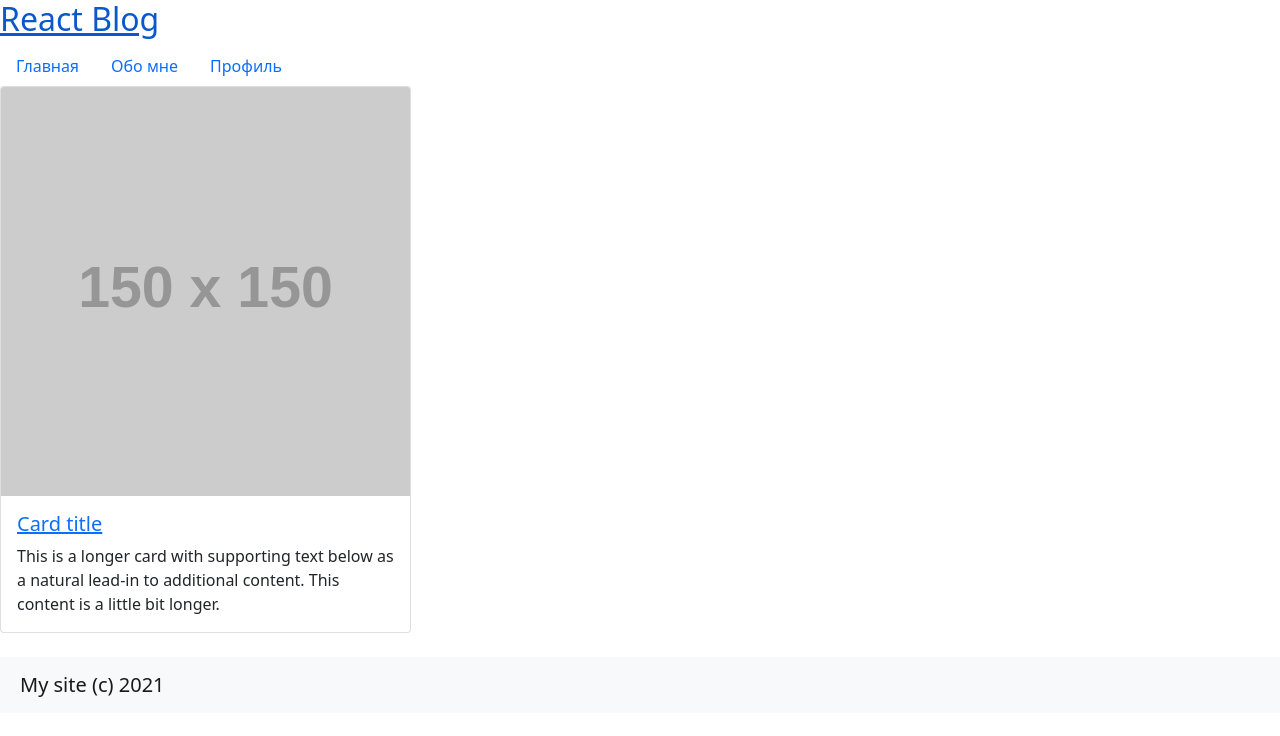
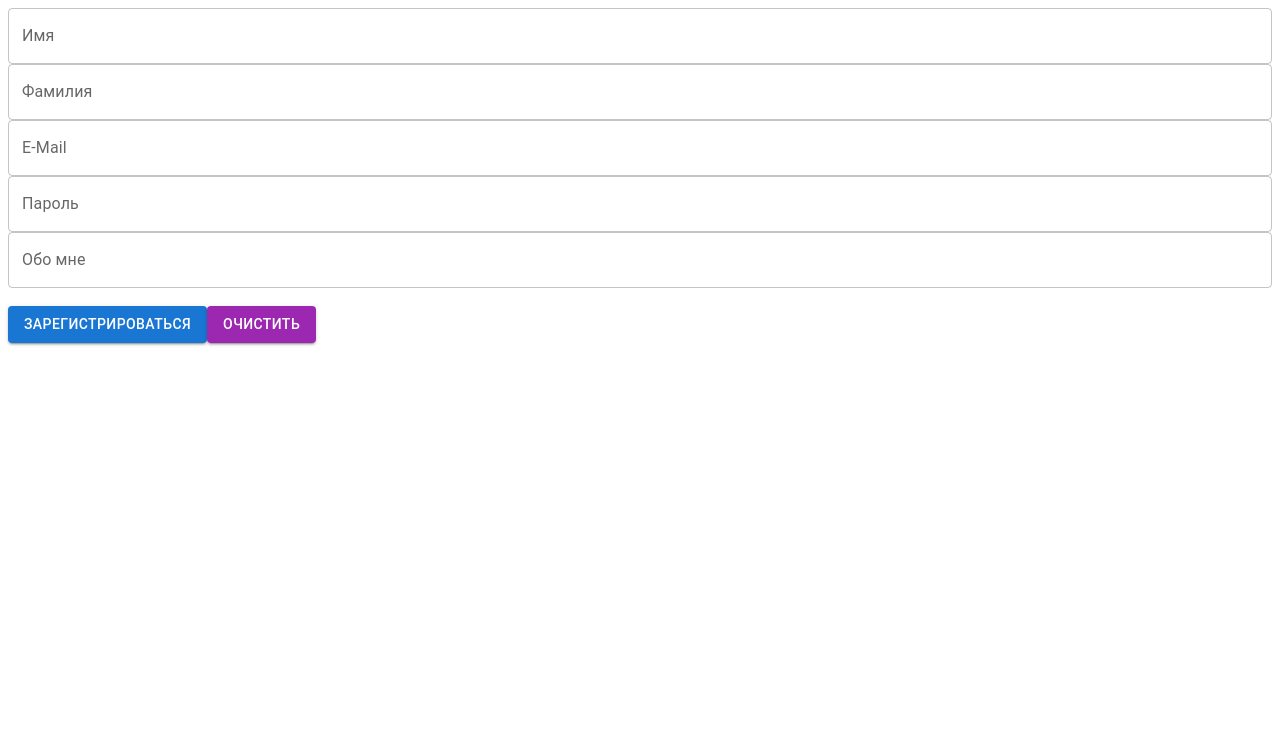
Before and after one commit to kemaldemirel/archakov-mentoring, a React (Create React App) app: page / in a window 1280 px wide. Shown: the top 736 px of the page. Built offline with nearby package versions, Linux system fonts and the light colour scheme.

Commit message:
Сделал дз 6

```diff
--- a/package.json
+++ b/package.json
@@ -16,6 +16,8 @@
     "react": "^17.0.2",
     "react-bootstrap": "^2.0.0-rc.1",
     "react-dom": "^17.0.2",
+    "react-hook-form": "^7.17.5",
+    "react-router-dom": "^5.3.0",
     "react-scripts": "4.0.3",
     "web-vitals": "^1.1.2"
   },
--- a/src/home-work-6/App.jsx
+++ b/src/home-work-6/App.jsx
@@ -1,68 +1,98 @@
-import Article from './Article.jsx'
-import { Nav, Navbar, Row, Col, Card } from "react-bootstrap";
-import 'bootstrap/dist/css/bootstrap.min.css';
+import React from "react";
+import { useForm } from "react-hook-form";
+import TextField from '@mui/material/TextField';
+import Button from '@mui/material/Button'
 
-export default function App() {
-  const { pathname } = window.location;
-  const postID = pathname.split('/').pop()
-  console.log(postID)
+function App() {
+  const { handleSubmit, register, formState, reset } = useForm();
+
+  const onSubmit = (values) => console.log("ФОРМА!", values);
+
+  //очистка формы
+  const resetForm = () => {
+    reset({
+      firstName: "",
+      lastName: "",
+      email: "",
+      password: ""
+    });
+  };
 
   return (
     <div className="App">
-      <header>
-        <h2>
-          <a href="/">React Blog</a>
-        </h2>
-        <Nav variant="pills" defaultActiveKey="/">
-          <Nav.Item>
-            <Nav.Link eventKey="/home" to="/">
-              Главная
-            </Nav.Link>
-          </Nav.Item>
-          <Nav.Item>
-            <Nav.Link eventKey="/home" to="/about">
-              Обо мне
-            </Nav.Link>
-          </Nav.Item>
-          <Nav.Item>
-            <Nav.Link eventKey="/home" to="/profile">
-              Профиль
-            </Nav.Link>
-          </Nav.Item>
-        </Nav>
-      </header>
-      {pathname === "/" && (
-        <Row xs={1} md={3} className="g-4">
-          <Col>
-            <Card>
-              <Card.Img variant="top" src="https://via.placeholder.com/150x150" />
-              <Card.Body>
-                <Card.Title>
-                  <a href="/post/1">Card title</a>
-                </Card.Title>
-                <Card.Text>
-                  This is a longer card with supporting text below as a natural lead-in to
-                  additional content. This content is a little bit longer.
-                </Card.Text>
-              </Card.Body>
-            </Card>
-          </Col>
-        </Row>
-      )}
-      {
-        pathname.includes('post') && postID && (
-          <Article postID={postID} />
-        )
-      }
-      {pathname === "/about" && (
-        <Card>
-          <Card.Body>Это мой личный сайт!</Card.Body>
-        </Card>
-      )}
+      <div className="row">
+        <TextField
+          name="firstName"
+          label="Имя"
+          {...register("firstName", {
+            validate: (value) => value !== "admin" || "Nice try!"
+          })}
+          helperText={
+            formState.errors.firstName && formState.errors.firstName.message
+          }
+          error={!!formState.errors.firstName}
+          fullWidth
+        />
+        <TextField
+          name="lastName"
+          label="Фамилия"
+          {...register("lastName", {
+            required: "Это обязательное поле!"
+          })}
+          helperText={
+            formState.errors.lastName && formState.errors.lastName.message
+          }
+          error={!!formState.errors.lastName}
+          fullWidth
+        />
+      </div>
+      <div className="row">
+        <TextField
+          {...register("email", {
+            pattern: {
+              value: /^[A-Z0-9._%+-]+@[A-Z0-9._%+-]+\.[A-Z]{2,}$/i,
+              message: "Это неверная почта!"
+            }
+          })}
+          helperText={formState.errors.email && formState.errors.email.message}
+          error={!!formState.errors.email}
+          name="email"
+          label="E-Mail"
+          defaultValue=""
+          fullWidth
+        />
+        <TextField
+          {...register("password", {
+            required: "Это обязательное поле!"
+          })}
+          helperText={
+            formState.errors.password && formState.errors.password.message
+          }
+          error={!!formState.errors.password}
+          name="password"
+          type="password"
+          label="Пароль"
+          fullWidth
+        />
+      </div>
+      <div className="row">
+        <TextField name="about" label="Обо мне" fullWidth />
+      </div>
       <br />
-      <Navbar bg="light" style={{ paddingLeft: 20 }}>
-        <Navbar.Brand href="#home">My site (c) 2021</Navbar.Brand>
-      </Navbar>
+      <div className="row">
+        <Button
+          onClick={handleSubmit(onSubmit)}
+          variant="contained"
+          color="primary"
+        >
+          Зарегистрироваться
+        </Button>
+        <Button variant="contained" color="secondary" onClick={resetForm}>
+          Очистить
+        </Button>
+      </div>
     </div>
   );
 }
+
+export default App;
--- a/src/home-work-6/Article.jsx
+++ /dev/null
@@ -1,17 +0,0 @@
-import React from 'react'
-
-const Article = ({postID}) => {
-  return (
-    <div>
-      <h1>Статья № {postID}</h1>
-        <p>
-            Lorem ipsum dolor sit amet consectetur adipisicing elit. Molestiae distinctio fuga animi
-            aliquam sit id veritatis, doloribus ducimus quas, dignissimos non minima quia amet possimus?
-            Impedit nemo ducimus fuga rem!
-        </p>
-      <a href="/"><button>Назад</button></a>
-    </div>
-  )
-}
-
-export default Article
--- a/src/index.js
+++ b/src/index.js
@@ -1,9 +1,12 @@
 import React from 'react';
 import ReactDOM from 'react-dom';
+import { BrowserRouter as Router } from "react-router-dom";
 
 import App from './home-work-6/App.jsx';
 
-ReactDOM.render( <
-  App / > ,
+ReactDOM.render(
+  <Router>
+    <App / >
+  </Router> ,
   document.getElementById('root')
 );
```
Also changed, not shown: 1 other file (tests, documents, lock files or other folders).
